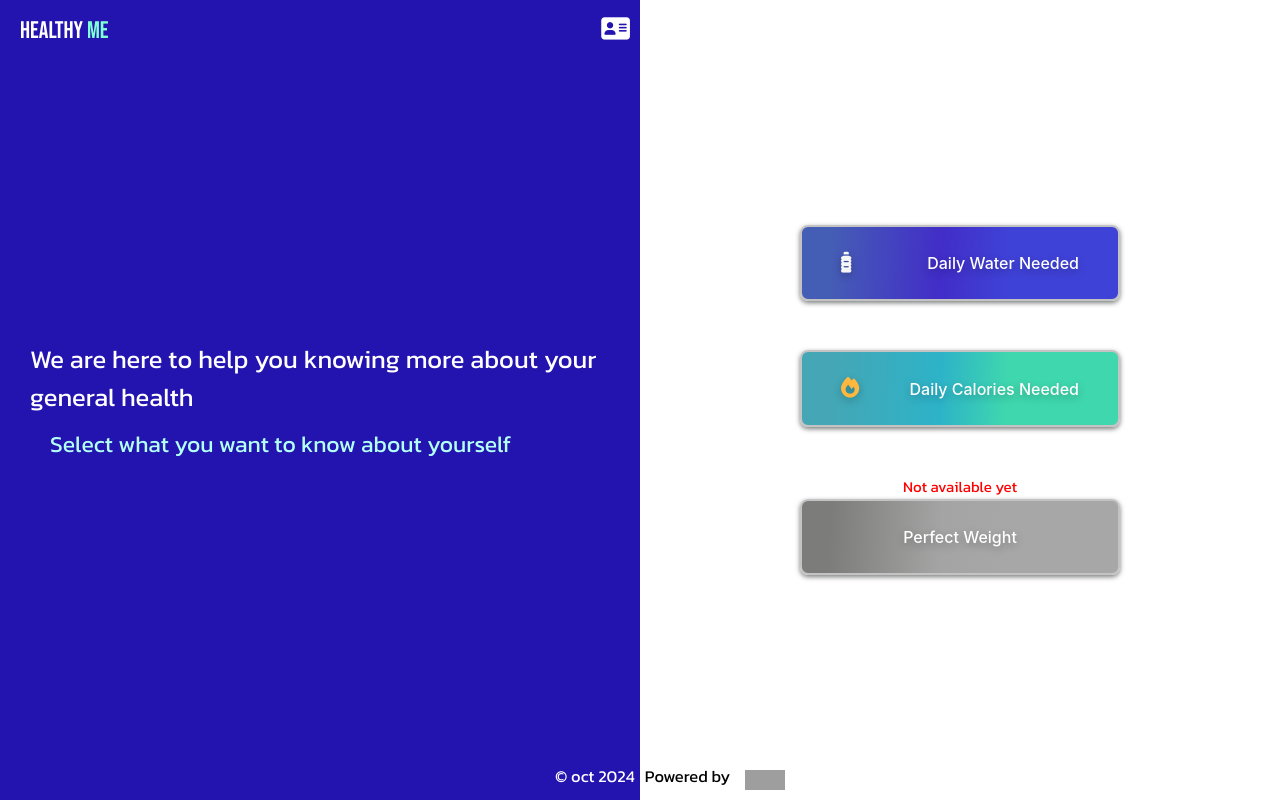
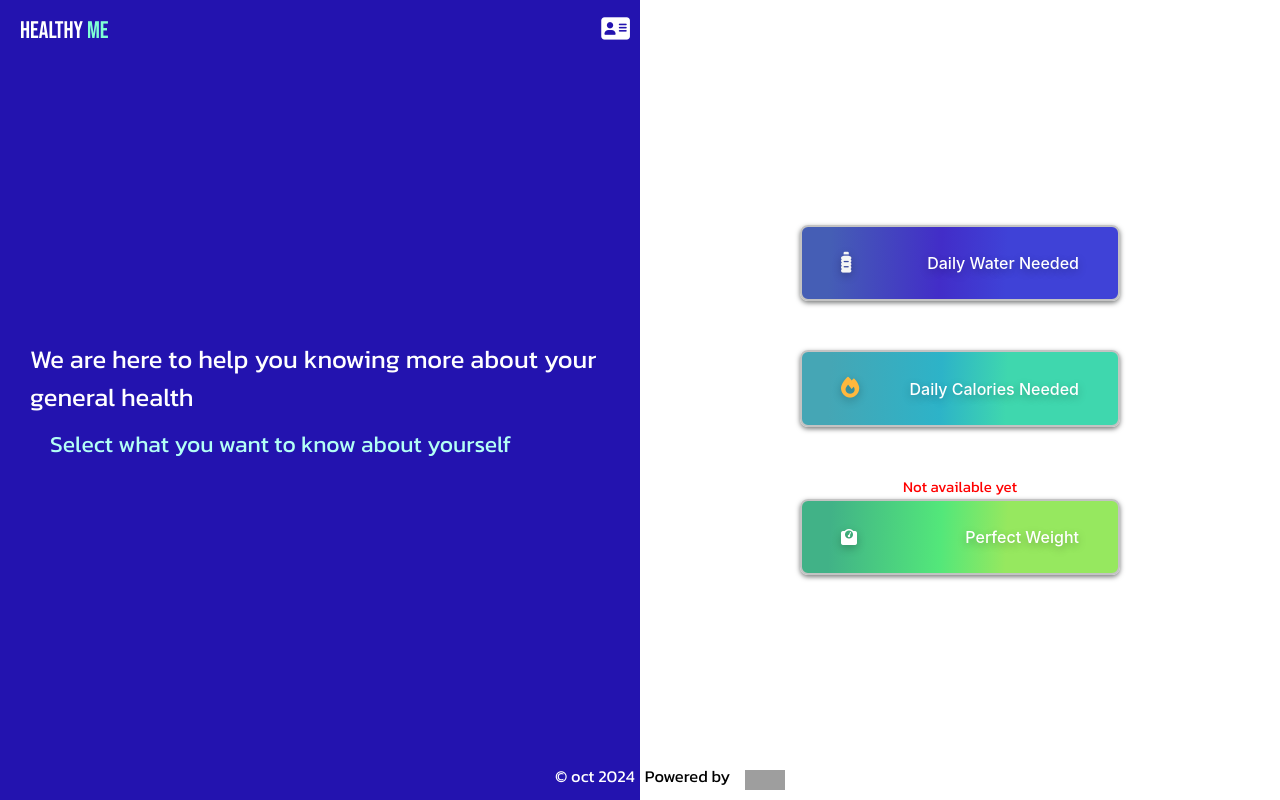
Before and after one commit to Taha-Alsaity/H2o, a Django app: page / in a window 1280 px wide. Run offline with Django 4.2, Linux system fonts and the light colour scheme; some libraries are stand-ins or nearby versions; some web fonts are replaced; grey boxes are pictures that could not be loaded.

Commit message:
update UI3

```diff
--- a/H2Oapp/templates/index/mainpage.html
+++ b/H2Oapp/templates/index/mainpage.html
@@ -51,7 +51,7 @@
             </a>
             <a href="#" >
             <label style="  margin-left: 0px; color: red;" for="">Not available yet</label>
-                <button style=" justify-content: center; text-align: center; background-image: linear-gradient(92.88deg, #7c7c7a 9.16%, #a4a4a4 43.89%, #a7a7a7 64.72%);" class="button-36" role="button"> <span></span> Perfect Weight</button>
+                <button style="  background-image: linear-gradient(92.88deg, #41b287 9.16%, #53e77a 43.89%, #96e85f 64.72%);" class="button-36" role="button"> <i class="fa-solid fa-weight-scale" style="color: #ffffff;"></i> Perfect Weight</button>
         </a></nav>
        </div>
        <label class="eco" style=''> &copy; oct 2024 <span style=" color: rgb(0, 0, 0); margin-left: 10px;"> Powered by</span>   <img class="mimg" style=" "  src="{% static 'picss/eco3.png' %}" alt=""></label>
```
